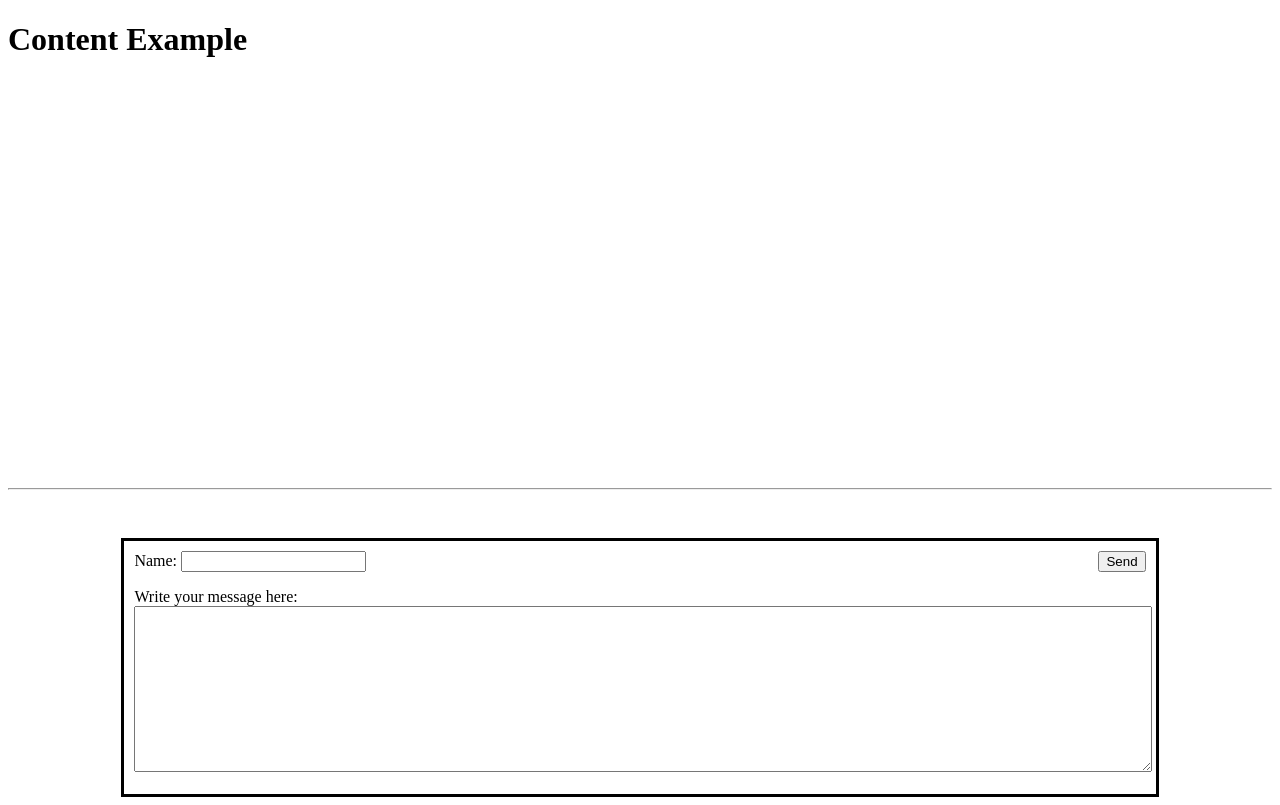
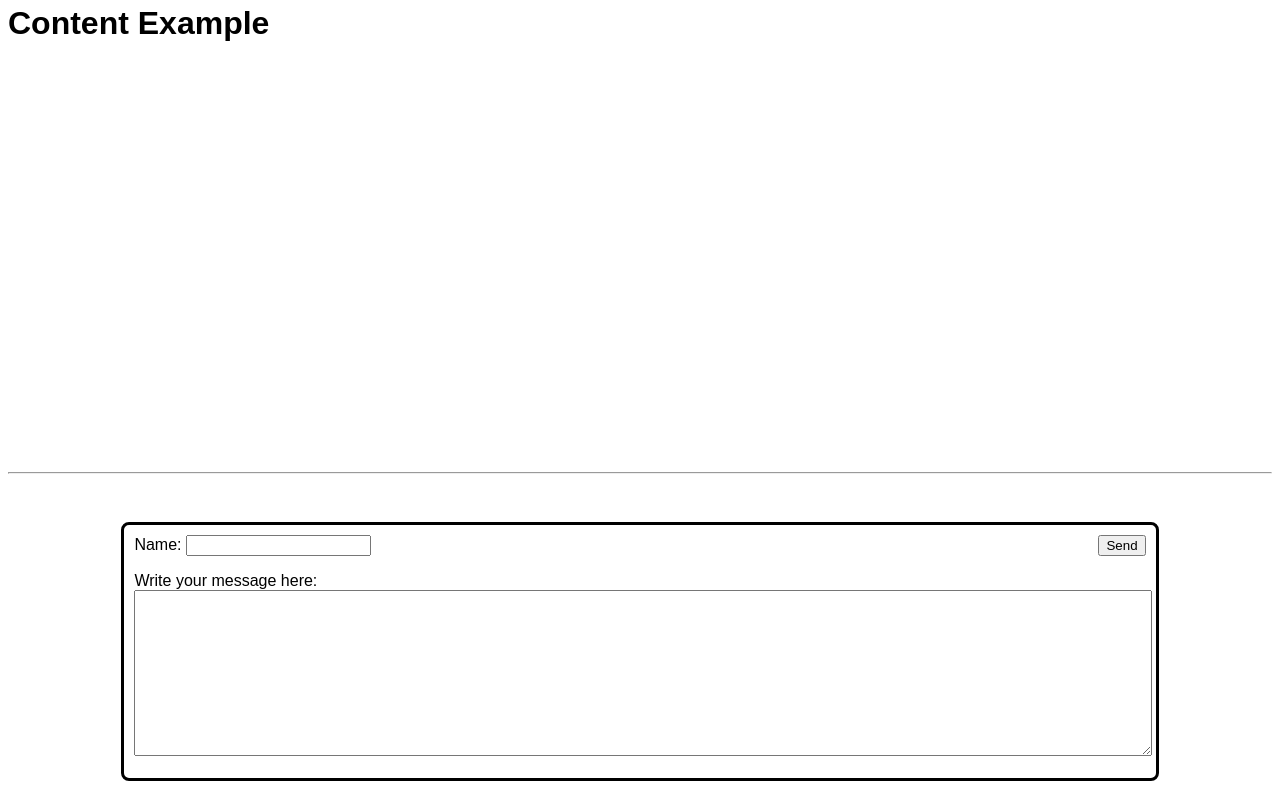
Before and after one commit to DISC-Manchester/MessagingApp-FrontEnd, a React (Create React App) app: page / in a window 1280 px wide. Built offline with nearby package versions, Linux system fonts and the light colour scheme.

Commit message:
slightest of improvements
Really feel there's not much left as of right now.

```diff
--- a/src/App.css
+++ b/src/App.css
@@ -5,6 +5,7 @@
 	padding: 10px;
 	display:block;
 	padding-bottom: 0;
+	border-radius: 0.5em;
 }
 #sendmsg > button {
 	float: right;
@@ -13,6 +14,7 @@
 	background-color: lightgray;
 	padding: 1em;
 	margin: 3em 1em;
+	border-radius: 0.5em;
 }
 .post > .time {
 	float: right;
@@ -44,3 +46,11 @@
 #postbox > .post:last-of-type {
 	margin-bottom: 1em;
 }
+
+#container {
+	font-family: sans-serif;
+}
+
+body {
+	margin: -1em 8px;
+}
--- a/src/App.jsx
+++ b/src/App.jsx
@@ -118,7 +118,7 @@ class SendForm extends React.Component {
 	render() {
 		return (
 			<div>
-				<form action="http://localhost:8080/" method="post" className="send-message-form">
+				<form action={API} method="post" className="send-message-form">
 					<div id="sendmsg" ref={this.formRef}>
 						<label htmlFor="author">Name: </label><input type="text" name="author" id="author" onChange={this.handleAuthorChange} value={this.state.authorName} required />
 						<button onClick={this.PushMessageToRemote} type="button">Send</button>
```
